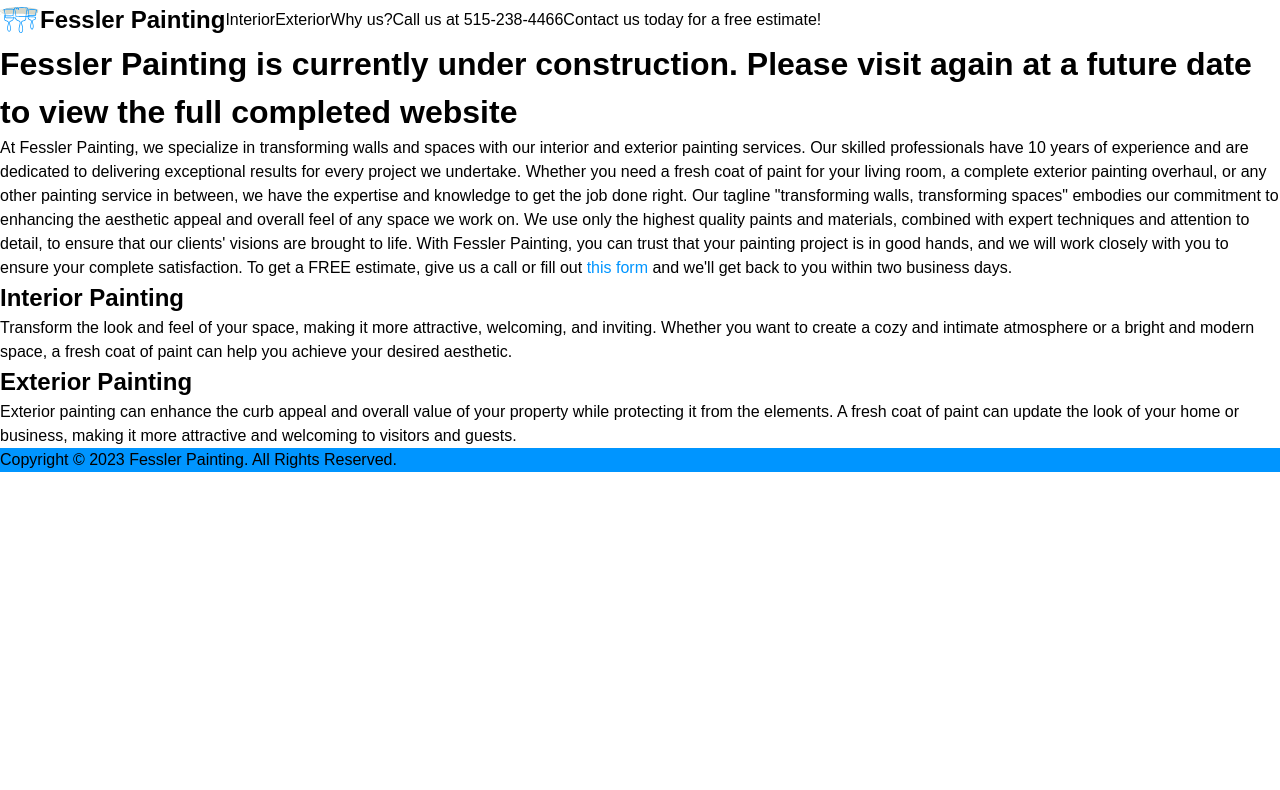
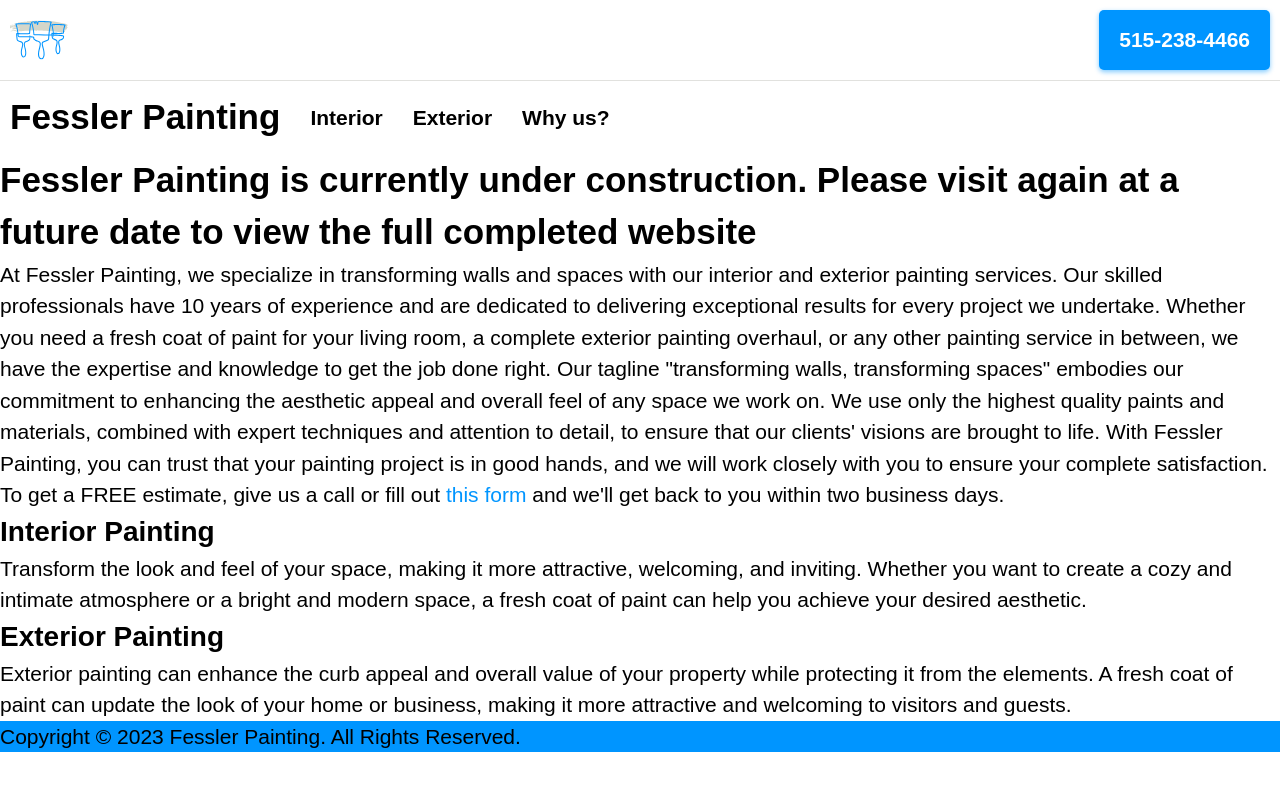
Before and after one commit to Afessler1998/fessler-painting, a Next.js app: page /home in a window 1280 px wide. Shown: the top 790 px of the page. Built offline with nearby package versions, Linux system fonts and the light colour scheme.

Commit message:
header styling

```diff
--- a/src/components/header.js
+++ b/src/components/header.js
@@ -1,21 +1,40 @@
-import React from 'react'
+import React, { useState } from 'react'
 import Link from 'next/link'
+import { useRouter } from 'next/router'
 import styles from "../styles/header.module.css"
 
 const header = () => {
+    const [active, setActive] = useState(false);
+    const router = useRouter();
+    const { pathname } = router;
+
     return (
         <header className={styles.header}>
-            <Link href={"/"}>
-                <span className={styles.logoContainer}>
-                    <img src="/fessler-painting-logo.svg" alt="Fessler Painting Logo" className={styles.headerLogo} />
-                    <h1 className={styles.heading}>Fessler Painting</h1>
-                </span>
-            </Link>
-            <Link href={"/interior-services"}><div className={styles.navButton}>Interior</div></Link>
-            <Link href={"/exterior-services"}><div className={styles.navButton}>Exterior</div></Link>
-            <Link href={"/why-us"}><div className={styles.navButton}>Why us?</div></Link>
-            <a className={styles.callUsCta} href="tel:515-238-4466">Call us at 515-238-4466</a>
-            <Link href={"/contact-form"}><div className={styles.contactUsCta}>Contact us today for a free estimate!</div></Link>
+            <div className={styles.headerTop}>
+                <Link href={"/"}><img src="/fessler-painting-logo.svg" alt="Fessler Painting Logo" className={styles.headerLogo} /></Link>
+                <a className={styles.phoneNumber} href="tel:515-238-4466"><div>515-238-4466</div></a>
+            </div>
+            <div className={styles.headerBottom}>
+                <Link href={"/"}><h1 className={pathname === "/interior-services" ? styles.headingSelected : styles.heading}>Fessler Painting</h1></Link>
+                <ul className={active ? styles.navListActive : styles.navList}>
+                    <li className={styles.navItem}>
+                        <div className={pathname === "/interior-services" ? styles.selectedNavButton : styles.navButton}><Link href={"/interior-services"}>Interior</Link></div>
+                    </li>
+                    <li className={styles.navItem}>
+                        <div className={pathname === "/exterior-services" ? styles.selectedNavButton : styles.navButton}><Link href={"/exterior-services"}>Exterior</Link></div>
+                    </li>
+                    <li className={styles.navItem}>
+                        <div className={pathname === "/why-us" ? styles.selectedNavButton : styles.navButton}><Link href={"/why-us"}>Why us?</Link></div>
+                    </li>
+                </ul>
+                <div className={active ? styles.menuActive : styles.menu} onClick={() => {
+                    setActive(!active);
+                }}>
+                    <span className={styles.menuBar} onClick={() => setActive(!active)}></span>
+                    <span className={styles.menuBar} onClick={() => setActive(!active)}></span>
+                    <span className={styles.menuBar} onClick={() => setActive(!active)}></span>
+                </div>
+            </div>
         </header>
     );
 };
--- a/src/styles/globals.css
+++ b/src/styles/globals.css
@@ -1,8 +1,9 @@
 :root {
     --color-neutral-800: #343432;
     --color-neutral-400: #7a7a7a;
-    --color-neutral-200: #d4d6c9;
+    --color-neutral-200: #e1e1de;
 
+    --color-accent-100: #bee0f9;
     --color-accent-500: #0095ff;
     --color-accent-900: #0095ff7e;
 
@@ -13,10 +14,10 @@
     --font-weight-semibold: 400;
     --font-weight-bold: 700;
 
-    --font-size-small: 1.2rem;
-    --font-size-medium: 1.6rem;
-    --font-size-large: 2.4rem;
-    --font-size-xlarge: 3.2rem;
+    --font-size-small: 1.75rem;
+    --font-size-medium: 2.1rem;
+    --font-size-large: 2.8rem;
+    --font-size-xlarge: 3.5rem;
 }
 
 *,
--- a/src/styles/header.module.css
+++ b/src/styles/header.module.css
@@ -1,31 +1,152 @@
 .header {
+    font-family: var(--font-family-primary);
+    font-size: var(--font-size-medium);
+    width: 100%;
+}
+
+.headerTop {
+    display: flex;
+    padding: 1rem;
+    border-bottom: 1px solid var(--color-neutral-200);
+}
+
+.headerBottom {
     display: flex;
     align-items: center;
-    font-family: var(--font-family-primary);
-    font-size: var(--font-size-medium);
-}
-
-.logoContainer {
-    display: flex;
-    align-items: center;
+    gap: 3rem;
+    padding: 1rem;
 }
 
 .headerLogo {
-    width: 4rem;
+    width: 6rem;
 }
 
 .heading {
-    font-size: var(--font-size-large);
+    font-size: var(--font-size-xlarge);
+}
+
+.headingSelected {
+    font-size: var(--font-size-xlarge);
+    color: var(--color-accent-500);
+}
+
+.navList, .navListActive {
+    display: flex;
+    align-items: center;
+    gap: 3rem;
 }
 
 .navButton {
-
+    font-size: var(--font-size-medium);
+    font-weight: var(--font-weight-bold);
 }
 
-.callUsCta {
-
+.navButton:hover, .heading:hover {
+    background: linear-gradient(to right, black 0%, black 50%, var(--color-accent-500) 50%, var(--color-accent-500) 100%);
+    background-clip: text;
+    -webkit-background-clip: text;
+    -webkit-text-fill-color: transparent;
+    transition: background-position 0.3s ease-in;
+    background-size: 200% 100%;
+    background-position: -100%;
 }
 
-.contactUsCta {
+.selectedNavButton {
+    color: var(--color-accent-500);
+    font-size: var(--font-size-medium);
+    font-weight: var(--font-weight-bold);
+}
 
+.phoneNumber {
+    display: flex;
+    align-items: center;
+    background-color: var(--color-accent-500);
+    border-radius: 5px;
+    padding: 1rem 2rem;
+    font-weight: var(--font-weight-bold);
+    color: #fff;
+    margin-left: auto;
+    box-shadow: var(--color-accent-900) 0px 2px 5px;
+    transition-duration: 0.3s
 }
+
+.phoneNumber:hover {
+    color: #fff;
+    transition-duration: 0.3s;
+    transform: translate(0px, -4px);
+    box-shadow: var(--color-accent-900) 0px 4px 5px;
+}
+
+.phoneNumber:active {
+    color: #fff;
+    transition-duration: 0.15s;
+    transform: translate(0px, -1px);
+    box-shadow: var(--color-accent-900) 0px 2px 5px;
+}
+
+.menu, .menuActive {
+    display: none;
+}
+
+.menuBar {
+    display: block;
+    width: 25px;
+    height: 3px;
+    margin: 5px auto;
+    -webkit-transition: all 0.3s ease-in-out;
+    transition: all 0.3s ease-in-out;
+    background-color: #101010;
+}
+
+@media only screen and (max-width: 768px) {
+
+    .heading, .headingSelected {
+        font-size: var(--font-size-large);
+    }
+
+    .phoneNumber {
+        font-size: var(--font-size-small);
+    }
+
+    .navList, .navListActive {
+        position: fixed;
+        left: -100%;
+        top: 0;
+        flex-direction: column;
+        gap: 0rem;
+        background-color: #fff;
+        width: 50%;
+        height: 100%;
+        transition: 0.3s;
+        box-shadow:
+            0 10px 27px rgba(0, 0, 0, 0.05);
+    }
+
+    .navListActive {
+        left: 0;
+    }
+
+    .navItem {
+        padding: 1rem;
+        border-bottom: 1px solid #eaeaea;
+        width: 100%;
+    }
+
+    .menu, .menuActive {
+        display: block;
+        cursor: pointer;
+        margin-left: auto;
+    }
+
+    .menuActive .menuBar:nth-child(2) {
+        opacity: 0;
+    }
+
+    .menuActive .menuBar:nth-child(1) {
+        transform: translateY(8px) rotate(45deg);
+    }
+
+    .menuActive .menuBar:nth-child(3) {
+        transform: translateY(-8px) rotate(-45deg);
+    }
+}
```
Also changed, not shown: public/stock-photo-house-exterior.jpg (added).
